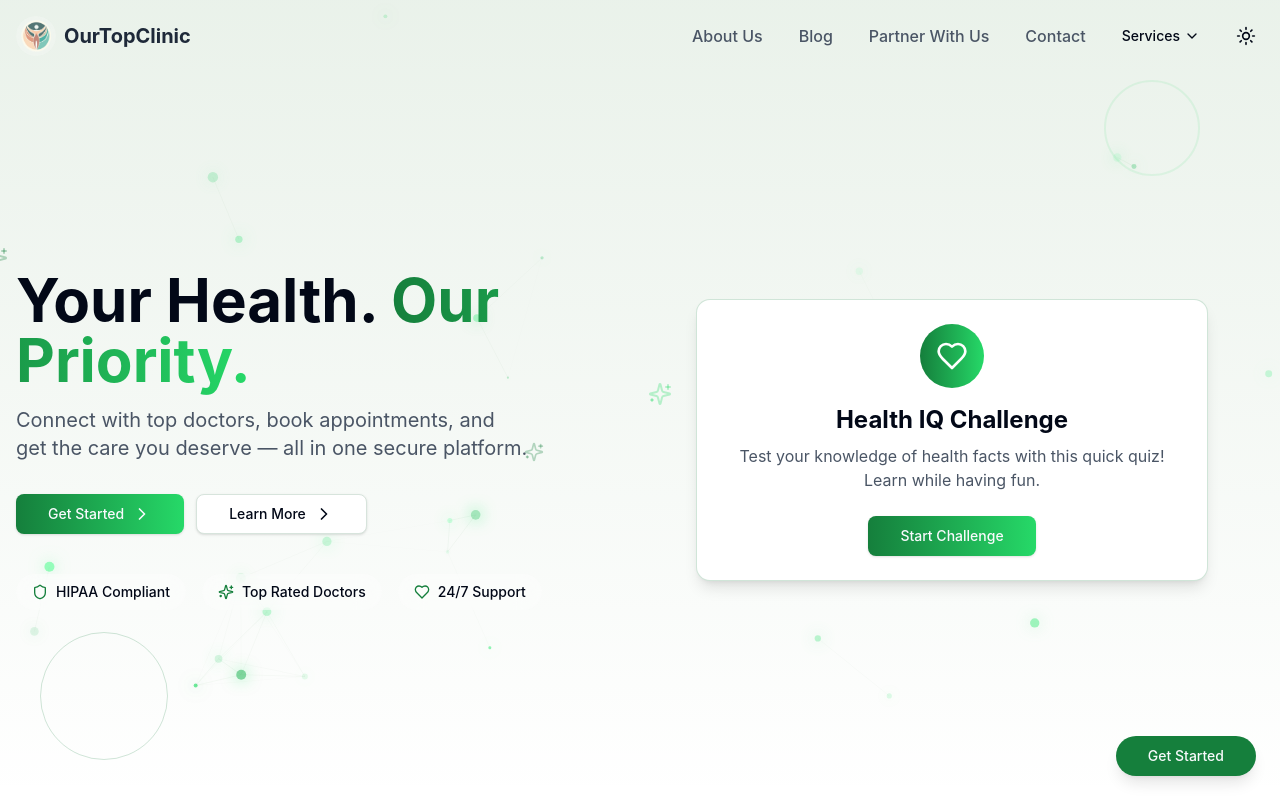
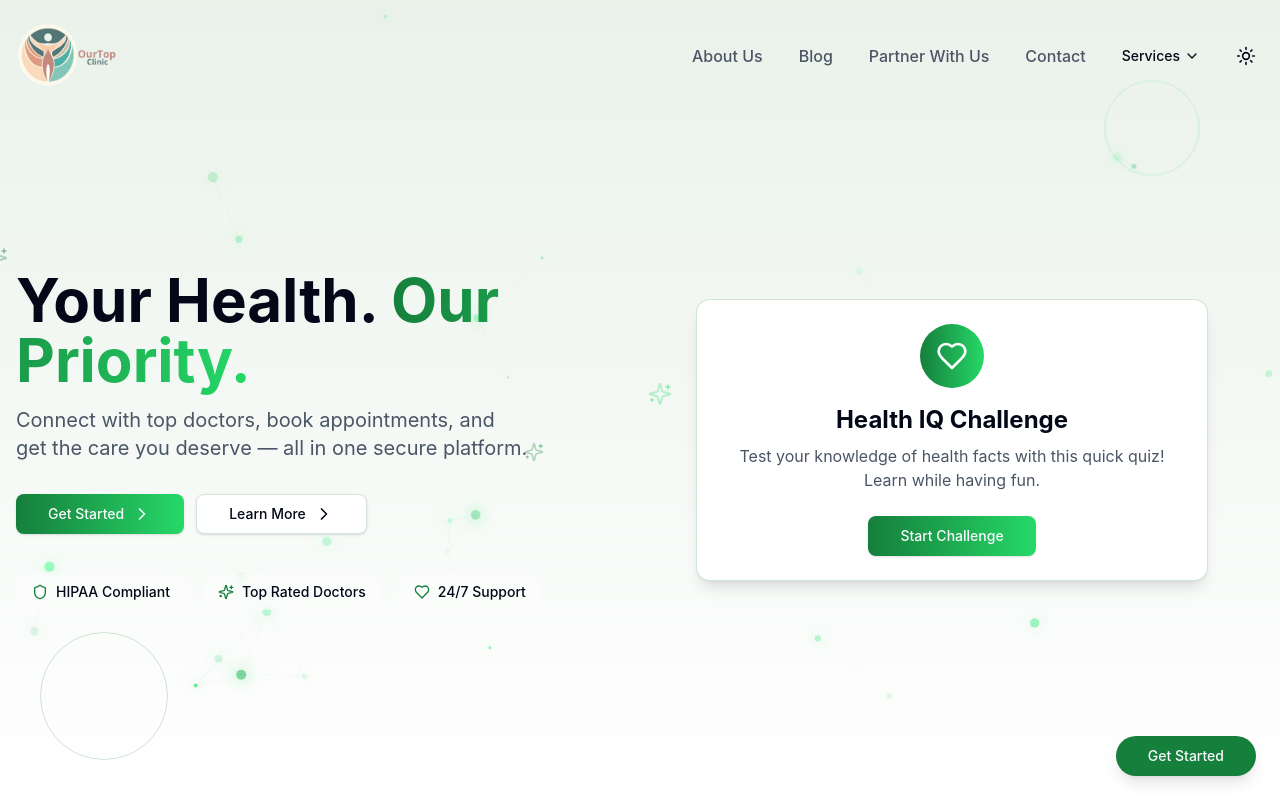
Before and after one commit to harshitshobhane/ourtopclinic, a Next.js app: page / in a window 1280 px wide. Shown: the top 800 px of the page. Built offline with nearby package versions, Linux system fonts and the light colour scheme.

Commit message:
new-logo

```diff
--- a/components/navbar/Navbar.tsx
+++ b/components/navbar/Navbar.tsx
@@ -124,20 +124,7 @@ const Navbar = () => {
       <div className="container mx-auto px-4 flex justify-between items-center">
         <div className="flex items-center">
           <Link href="/" className="flex items-center space-x-2">
-            <div className={cn(
-              "h-10 w-10 rounded-full flex items-center justify-center transition-all",
-              isScrolled ? "gradient-bg" : "bg-white/20 backdrop-blur-md dark:bg-gray-800/40"
-            )}>
-              <img src="/logo.png" alt="OurTopClinic logo" className="h-8 w-8 object-contain" />
-            </div>
-            <span className={cn(
-              "font-bold text-xl",
-              isScrolled
-                ? "text-gray-800 dark:text-white"
-                : "text-gray-800 dark:text-white"
-            )}>
-              OurTopClinic
-            </span>
+            <img src="/logo.png" alt="OurTopClinic logo" className="h-20 w-auto" />
           </Link>
         </div>
 
--- a/components/sidebar.tsx
+++ b/components/sidebar.tsx
@@ -180,19 +180,30 @@ export const Sidebar = async () => {
       <div className="absolute right-0 top-0 h-full w-[2px] bg-gradient-to-b from-transparent via-primary/50 to-transparent transform scale-y-0 group-hover:scale-y-100 transition-transform duration-300 will-change-transform"></div>
 
       <div className="p-4">
-        <div className="flex flex-col items-center lg:items-start gap-3 mb-8 group/logo">
-          <Link href="/" className="flex items-center gap-2">
+        <div className="flex flex-col items-center lg:items-start gap-3 mb-8 group/logo w-full">
+          <Link href="/" className="flex flex-col items-center w-full">
+            {/* Logo for retracted state */}
+            <div className="group-hover:hidden flex justify-center w-full">
               <Image
-              src="/logo.png"
-              alt="OurTop Clinic Logo"
+                src="/logo1.png"
+                alt="OurTop Clinic Logo Small"
                 width={43}
                 height={43}
                 className="rounded-full object-contain"
                 priority
               />
-            <span className="hidden lg:inline-block font-bold text-lg tracking-tight font-sans whitespace-nowrap opacity-0 group-hover:opacity-100 transition-opacity duration-200 will-change-opacity gradient-text" style={{letterSpacing: '0.5px'}}>
-              OurTopClinic
-            </span>
+            </div>
+            {/* Logo for expanded state on hover */}
+            <div className="hidden group-hover:flex justify-center w-full">
+              <Image
+                src="/logo.png"
+                alt="OurTop Clinic Logo Large"
+                width={150}
+                height={150}
+                className="object-contain"
+                priority
+              />
+            </div>
           </Link>
         </div>
 
```
Also changed, not shown: public/logo.png. Lines whose indentation alone changed are shown as unchanged.
